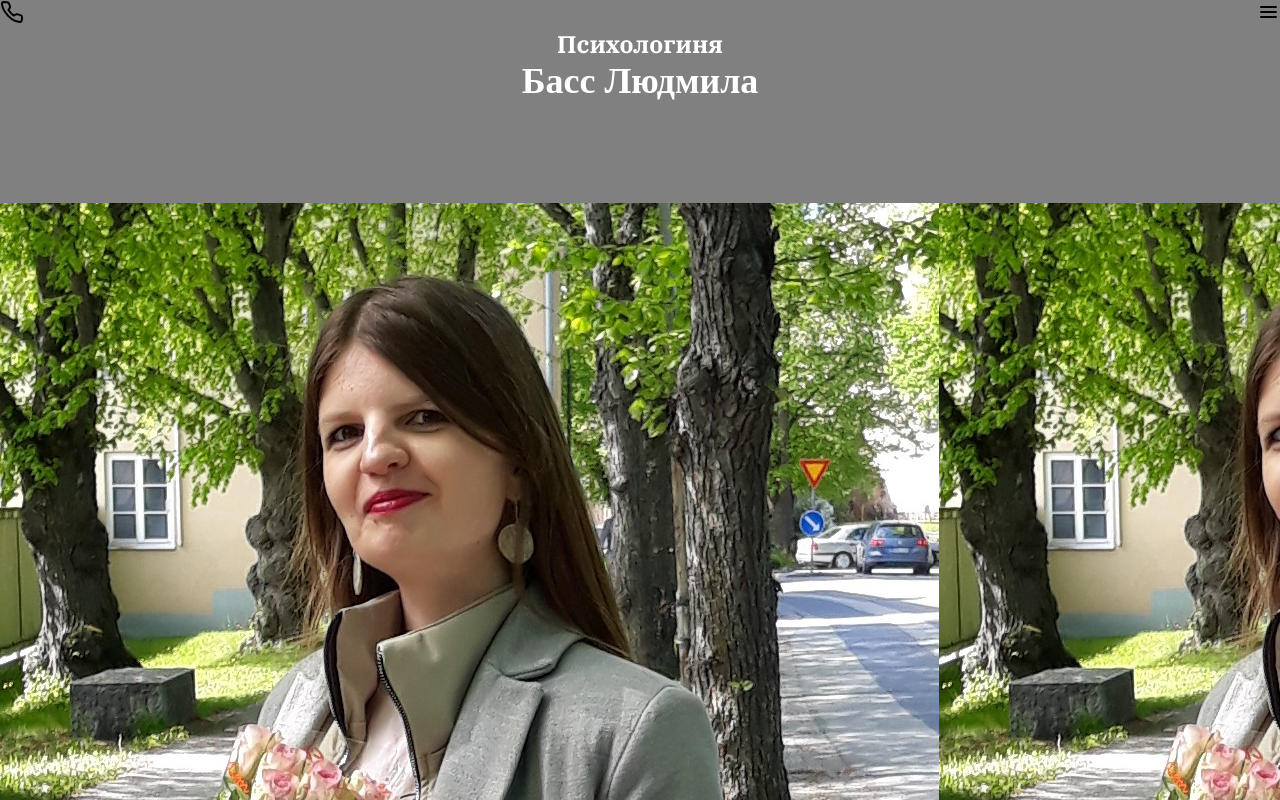
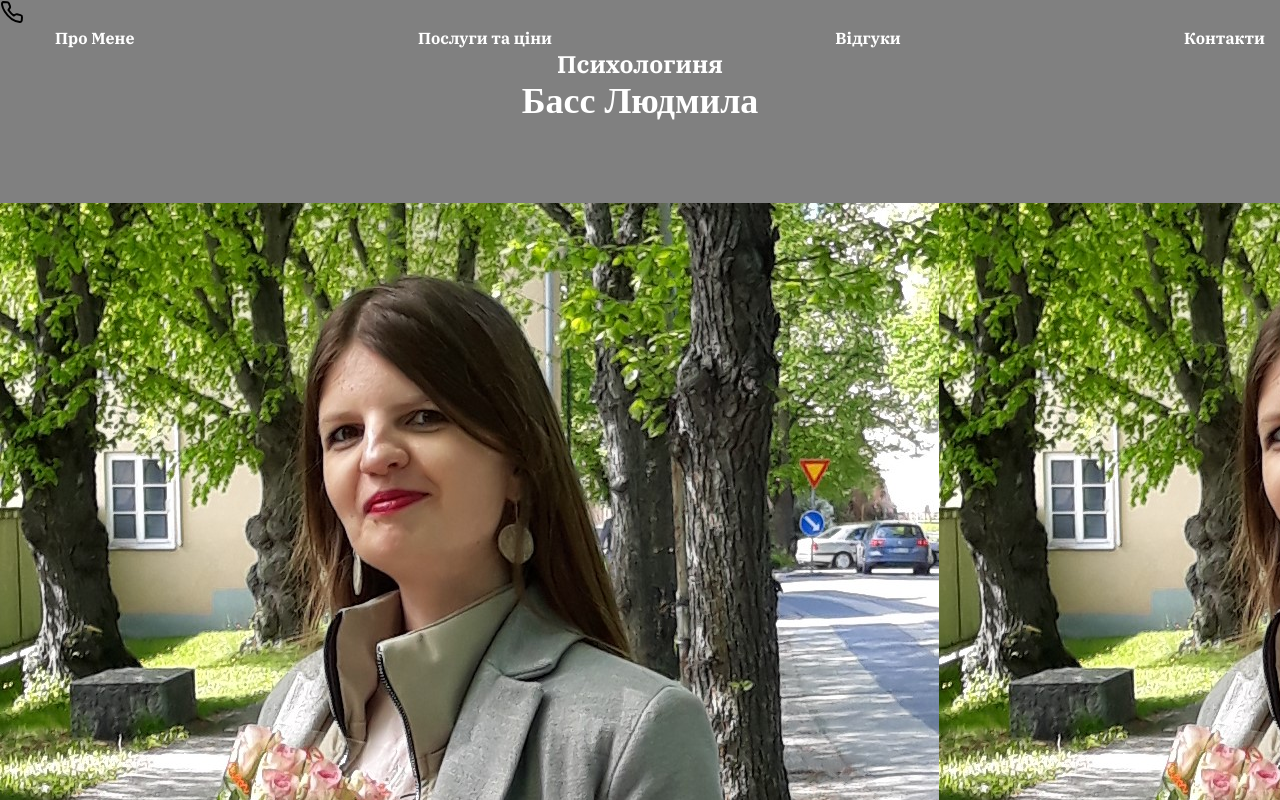
Before and after one commit to dmitruz/psychologist_liuda, a React (Create React App) app: page / in a window 1280 px wide. Shown: the top 800 px of the page. Built offline with nearby package versions, Linux system fonts and the light colour scheme.

Commit message:
add menu for desktop

```diff
--- a/src/components/Header/Header.scss
+++ b/src/components/Header/Header.scss
@@ -21,42 +21,66 @@
     }
 }
 
+@media (min-width: 1024px) {
+    .header__navigation .menu-content {
+        display: flex;
+        flex-direction: row;
+        justify-content: space-between;
+        margin-left: 40px;
+        /* For horizontal layout on desktop */
+    }
 
-.header__navigation {
-    display: flex;
-    justify-content: space-between;
+    .header__navigation .menu-content__text {
+        font-size: 16px;
+        /* Adjust font size for desktop */
+        font-weight: 700;
+        margin: 0 15px;
+        /* Adjust margins for horizontal layout */
+    }
+
+    .header__navigation .menu-content__img {
+        margin: 0 10px;
+        /* Adjust margins for desktop */
+    }
 }
 
+.burger {
+    transition: all 0.5s ease-in-out;
+    display: block;
+}
+
+@media (min-width: 1024px) {
+    .burger {
+        display: none;
+        /* Hide burger on larger screens */
+    }
+}
+
+.menu-content {
+    display: none;
+    /* Hide by default on mobile */
+}
+
+.menu-content__text {
+    font-family: "IBM Plex Serif", serif;
+    font-weight: 700;
+    font-size: 16px;
+    color: white;
+    margin-left: 20px;
+    text-decoration: none;
+}
+
+@media (min-width: 1024px) {
+    .menu-content {
+        display: flex;
+    }
+}
 
 .logo__img {
     width: 24px;
 
 }
 
-
-.burger {
-    transition: all .5s easy-in-out;
-}
-
-// .burger::before {
-//     content: "";
-//     background-image: url('../../images/burger-menu-right-svgrepo-com.svg');
-//     background-size: cover;
-//     width: 24px;
-//     height: 24px;
-//     display: inline-block;
-// }
-
-// .burger__label {
-//     clip: rect(0 0 0 0);
-
-//     clip-path: inset(50%);
-//     white-space: nowrap;
-//     width: 1px;
-//     height: 1px;
-//     position: absolute;
-//     overflow: hidden;
-// }
 
 .burger__img {
     width: 24px;
--- a/src/components/Header/Header.tsx
+++ b/src/components/Header/Header.tsx
@@ -21,15 +21,22 @@ export const Header = () => {
 
     return (
         <header className="header" id="home">
+            <a href="home" className="logo">
+                <img src={logo} alt="logoImg" className="logo__img" />
+            </a>
             <nav className="header__navigation">
-                <a href="home" className="logo">
-                    <img src={logo} alt="logoImg" className="logo__img" />
-                </a>
 
                 <a href="#menu" className="burger" onClick={handleImageClick}>
                     <img src={currentImage} alt="burgerMenu" className="burger__img" />
 
                 </a>
+
+                <div className="menu-content">
+                    <a href="#about-me" className="menu-content__text">Про Мене</a>
+                    <a href="#my-services" className="menu-content__text">Послуги та ціни</a>
+                    <a href="#reviews" className="menu-content__text">Відгуки</a>
+                    <a href="#contacts" className="menu-content__text">Контакти</a>
+                </div>
             </nav>
             <div className="header__content">
                 <h1 className="header__title">Психологиня</h1>
--- a/src/components/MyServices/ModalOverlay.scss
+++ b/src/components/MyServices/ModalOverlay.scss
@@ -30,3 +30,10 @@
     top: 33%;
     right: 10%;
 }
+
+@media (min-width: 768px) and (max-width: 1024px) {
+    .contact-form .close-menu {
+        top: 31%;
+        right: 20%;
+    }
+}
--- a/src/components/MyServices/MyServices.scss
+++ b/src/components/MyServices/MyServices.scss
@@ -51,7 +51,7 @@
 
     .self-img {
         display: flex;
-        margin-top: 20px;
+        margin: 20px 0 20px 0;
     }
 
     .request-service {
```
